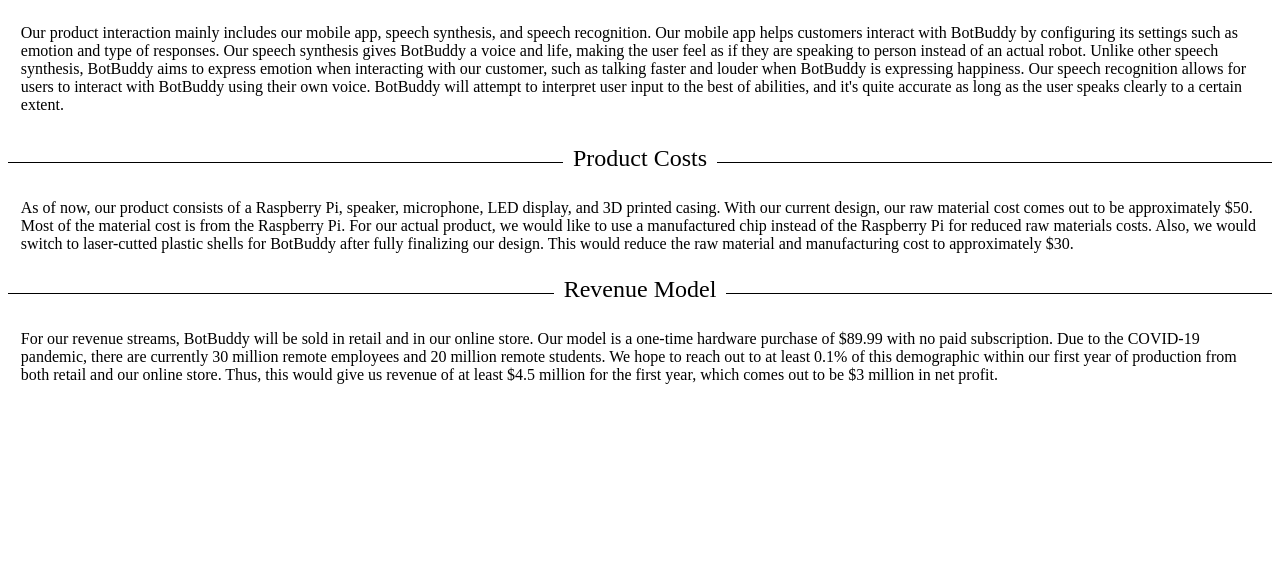
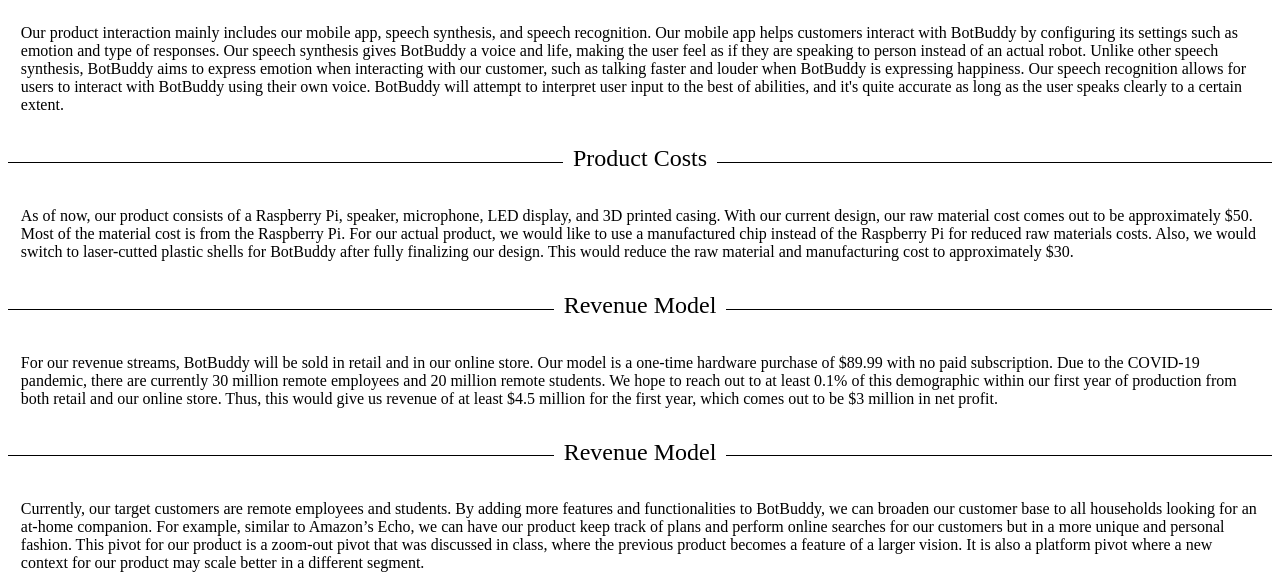
Before and after one commit to Cozmo8/ece140b-docker, a Python web app: template web/src/templates/product.html in a window 1280 px wide. Shown: the part 2245-2833 px from the top of the page. Before the commit the page ends 2629 px from the top, so only its background shows below. Run offline with Jinja, Linux system fonts and the light colour scheme; the template is opened without the code that fills it, so the values that code supplies are empty.

Commit message:
Update product.html

```diff
--- a/web/src/templates/product.html
+++ b/web/src/templates/product.html
@@ -80,12 +80,19 @@
 
   <br><div class='divider'><span>Product Costs</span></div><br>
   <div class='body'>
-    As of now, our product consists of a Raspberry Pi, speaker, microphone, LED display, and 3D printed casing. With our current design, our raw material cost comes out to be approximately $50. Most of the material cost is from the Raspberry Pi. For our actual product, we would like to use a manufactured chip instead of the Raspberry Pi for reduced raw materials costs. Also, we would switch to laser-cutted plastic shells for BotBuddy after fully finalizing our design. This would reduce the raw material and manufacturing cost to approximately $30.
+    <p>As of now, our product consists of a Raspberry Pi, speaker, microphone, LED display, and 3D printed casing. With our current design, our raw material cost comes out to be approximately $50. Most of the material cost is from the Raspberry Pi. For our actual product, we would like to use a manufactured chip instead of the Raspberry Pi for reduced raw materials costs. Also, we would switch to laser-cutted plastic shells for BotBuddy after fully finalizing our design. This would reduce the raw material and manufacturing cost to approximately $30.</p>
   </div>
 
   <br><div class='divider'><span>Revenue Model</span></div><br>
   <div class='body'>
-    For our revenue streams, BotBuddy will be sold in retail and in our online store. Our model is a one-time hardware purchase of $89.99 with no paid subscription. Due to the COVID-19 pandemic, there are currently 30 million remote employees and 20 million remote students. We hope to reach out to at least 0.1% of this demographic within our first year of production from both retail and our online store. Thus, this would give us revenue of at least $4.5 million for the first year, which comes out to be $3 million in net profit.
+    <p>For our revenue streams, BotBuddy will be sold in retail and in our online store. Our model is a one-time hardware purchase of $89.99 with no paid subscription. Due to the COVID-19 pandemic, there are currently 30 million remote employees and 20 million remote students. We hope to reach out to at least 0.1% of this demographic within our first year of production from both retail and our online store. Thus, this would give us revenue of at least $4.5 million for the first year, which comes out to be $3 million in net profit. </p>
+  </div>
+
+  <br><div class='divider'><span>Revenue Model</span></div><br>
+  <div class='body'>
+    <p>Currently, our target customers are remote employees and students. By adding more features and functionalities to BotBuddy, we can broaden our customer base to all households looking for an at-home companion. For example, similar to Amazon’s Echo, we can have our product keep track of plans and perform online searches for our customers but in a more unique and personal fashion.
+
+    This pivot for our product is a zoom-out pivot that was discussed in class, where the previous product becomes a feature of a larger vision. It is also a platform pivot where a new context for our product may scale better in a different segment.</p>
   </div>
 
 </html>
```
